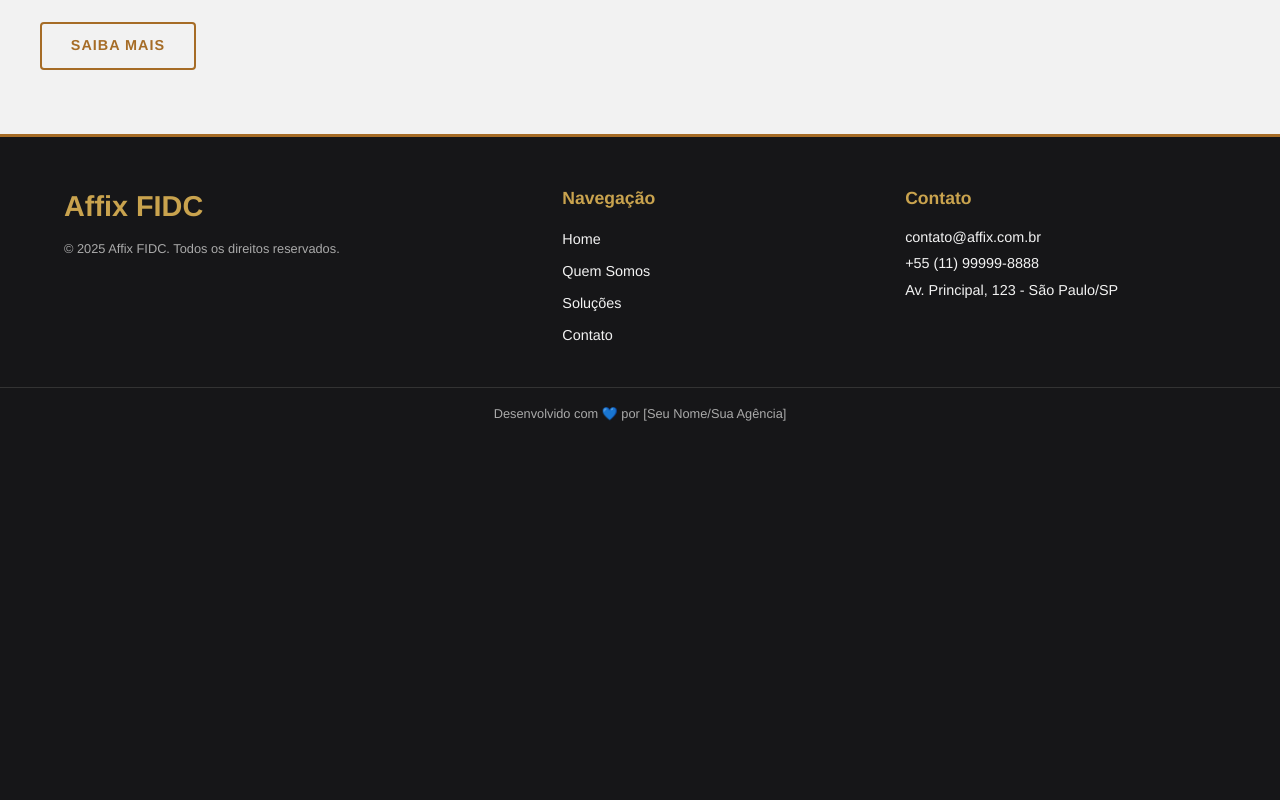
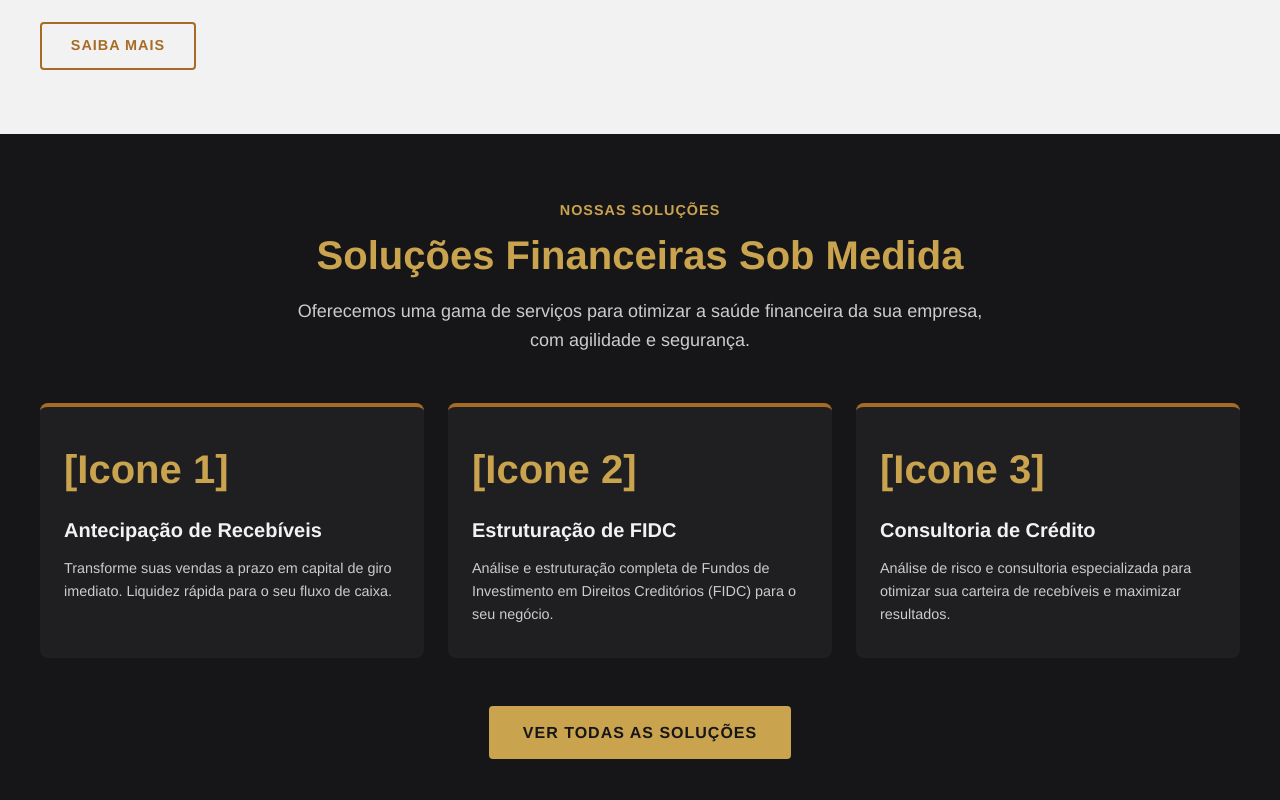
Before and after one commit to ademar-costa/site-affix, a React (Vite) app in the folder affix-fidc/: page / in a window 1280 px wide. Shown: the part 1000-1800 px from the top of the page. Before the commit the page ends 1439 px from the top, so only its background shows below. Built offline with nearby package versions, Linux system fonts and the light colour scheme.

Commit message:
Feat(Home): Cria a seção Soluções (resumo com cards) para a HomePage

```diff
--- /dev/null
+++ b/affix-fidc/src/components/Home/SolutionsSection.css
@@ -0,0 +1,145 @@
+/* 1. Container Principal */
+.solutions-container {
+  background-color: var(--preto-principal);
+  color: var(--branco-texto);
+  padding: 4rem 1.5rem; /* 64px vertical, 24px lateral */
+}
+
+/* 2. Cabeçalho da Seção */
+.solutions-header {
+  text-align: center;
+  margin-bottom: 3rem; /* 48px */
+  max-width: 700px;
+  margin-left: auto;
+  margin-right: auto;
+}
+
+.solutions-tagline {
+  display: inline-block;
+  font-size: 0.9rem;
+  font-weight: 600;
+  letter-spacing: 1px;
+  text-transform: uppercase;
+  color: var(--dourado-destaque);
+  margin-bottom: 0.5rem;
+}
+
+.solutions-title {
+  font-size: 2rem; /* 32px */
+  font-weight: 700;
+  line-height: 1.3;
+  color: var(--dourado-destaque);
+  margin-bottom: 1rem;
+}
+
+.solutions-subtitle {
+  font-size: 1rem;
+  line-height: 1.6;
+  color: #ccc; /* Cinza claro */
+}
+
+/* 3. Grid dos Cards (Mobile First: 1 coluna) */
+.solutions-grid {
+  display: grid;
+  grid-template-columns: 1fr; /* 1 coluna por padrão */
+  gap: 1.5rem; /* 24px de espaço entre os cards */
+  max-width: 1200px;
+  margin: 0 auto;
+}
+
+/* 4. Estilo do Card Individual */
+.solution-card {
+  /* Usamos um preto um pouco mais claro para o card
+     se destacar do fundo da seção */
+  background-color: #1f1f21;
+  padding: 2rem 1.5rem; /* 32px vertical, 24px horizontal */
+  border-radius: 8px;
+  border-top: 4px solid var(--dourado-secundario); /* Destaque dourado */
+  text-align: center;
+  transition: transform 0.3s ease, box-shadow 0.3s ease;
+}
+
+.solution-card:hover {
+  transform: translateY(-5px); /* Efeito de "levantar" */
+  box-shadow: 0 10px 20px rgba(0, 0, 0, 0.4);
+}
+
+.solution-icon {
+  font-size: 2.5rem;
+  color: var(--dourado-destaque);
+  margin-bottom: 1rem;
+  /* Placeholder - pode ser trocado por um ícone SVG */
+  font-weight: bold;
+}
+
+.solution-card-title {
+  font-size: 1.25rem; /* 20px */
+  font-weight: 600;
+  color: var(--branco-texto);
+  margin-bottom: 0.75rem;
+}
+
+.solution-card-description {
+  font-size: 0.9rem; /* 14.4px */
+  color: #ccc;
+  line-height: 1.6;
+}
+
+/* 5. Botão CTA Principal */
+.solutions-cta-container {
+  text-align: center;
+  margin-top: 3rem; /* Espaço acima do botão */
+}
+
+/* Reutilizando um estilo similar ao botão do Hero */
+.solutions-main-cta {
+  display: inline-block;
+  padding: 0.8rem 2rem;
+  background-color: var(--dourado-destaque);
+  color: var(--preto-principal);
+  font-size: 1rem;
+  font-weight: 600;
+  text-transform: uppercase;
+  letter-spacing: 1px;
+  border-radius: 4px;
+  border: 2px solid var(--dourado-destaque);
+  transition: all 0.3s ease;
+  cursor: pointer;
+}
+
+.solutions-main-cta:hover {
+  background-color: transparent;
+  color: var(--dourado-destaque);
+}
+
+
+/* 6. === MEDIA QUERIES (Responsividade) === */
+
+/* Telas de tablet (768px ou mais) */
+@media (min-width: 768px) {
+  .solutions-title {
+    font-size: 2.5rem; /* 40px */
+  }
+
+  .solutions-subtitle {
+    font-size: 1.125rem; /* 18px */
+  }
+
+  .solutions-grid {
+    /* Em tablets, usamos 2 colunas */
+    grid-template-columns: repeat(2, 1fr);
+  }
+}
+
+/* Telas de desktop (1024px ou mais) */
+@media (min-width: 1024px) {
+  .solutions-grid {
+    /* Em desktops, usamos 3 colunas */
+    grid-template-columns: repeat(3, 1fr);
+  }
+
+  .solution-card {
+    /* Podemos alinhar à esquerda no desktop se preferir */
+    text-align: left;
+  }
+}
--- /dev/null
+++ b/affix-fidc/src/components/Home/SolutionsSection.jsx
@@ -0,0 +1,63 @@
+import React from 'react';
+import { Link } from 'react-router-dom';
+import './SolutionsSection.css'; // Importando os estilos
+
+function SolutionsSection() {
+  return (
+    <section className="solutions-container">
+      <div className="solutions-header">
+        <span className="solutions-tagline">Nossas Soluções</span>
+        <h2 className="solutions-title">
+          Soluções Financeiras Sob Medida
+        </h2>
+        <p className="solutions-subtitle">
+          Oferecemos uma gama de serviços para otimizar a saúde financeira
+          da sua empresa, com agilidade e segurança.
+        </p>
+      </div>
+
+      {/* Grid que segura os cards */}
+      <div className="solutions-grid">
+
+        {/* Card 1 */}
+        <div className="solution-card">
+          <div className="solution-icon">[Icone 1]</div>
+          <h3 className="solution-card-title">Antecipação de Recebíveis</h3>
+          <p className="solution-card-description">
+            Transforme suas vendas a prazo em capital de giro imediato.
+            Liquidez rápida para o seu fluxo de caixa.
+          </p>
+        </div>
+
+        {/* Card 2 */}
+        <div className="solution-card">
+          <div className="solution-icon">[Icone 2]</div>
+          <h3 className="solution-card-title">Estruturação de FIDC</h3>
+          <p className="solution-card-description">
+            Análise e estruturação completa de Fundos de Investimento em
+            Direitos Creditórios (FIDC) para o seu negócio.
+          </p>
+        </div>
+
+        {/* Card 3 */}
+        <div className="solution-card">
+          <div className="solution-icon">[Icone 3]</div>
+          <h3 className="solution-card-title">Consultoria de Crédito</h3>
+          <p className="solution-card-description">
+            Análise de risco e consultoria especializada para otimizar sua
+            carteira de recebíveis e maximizar resultados.
+          </p>
+        </div>
+      </div>
+
+      {/* Botão CTA Principal da Seção */}
+      <div className="solutions-cta-container">
+        <Link to="/solucoes" className="solutions-main-cta">
+          Ver Todas as Soluções
+        </Link>
+      </div>
+    </section>
+  );
+}
+
+export default SolutionsSection;
--- a/affix-fidc/src/pages/HomePage.jsx
+++ b/affix-fidc/src/pages/HomePage.jsx
@@ -1,13 +1,16 @@
 import React from 'react';
 import HeroSection from '../components/Home/HeroSection';
 import AboutSection from '../components/Home/AboutSection';
+// 1. Importe a nova seção
+import SolutionsSection from '../components/Home/SolutionsSection';
 
 function HomePage() {
   return (
     <>
       <HeroSection />
+      <AboutSection />
       {/* 2. Renderize a nova seção */}
-      <AboutSection />
+      <SolutionsSection />
     </>
   );
 }
```
